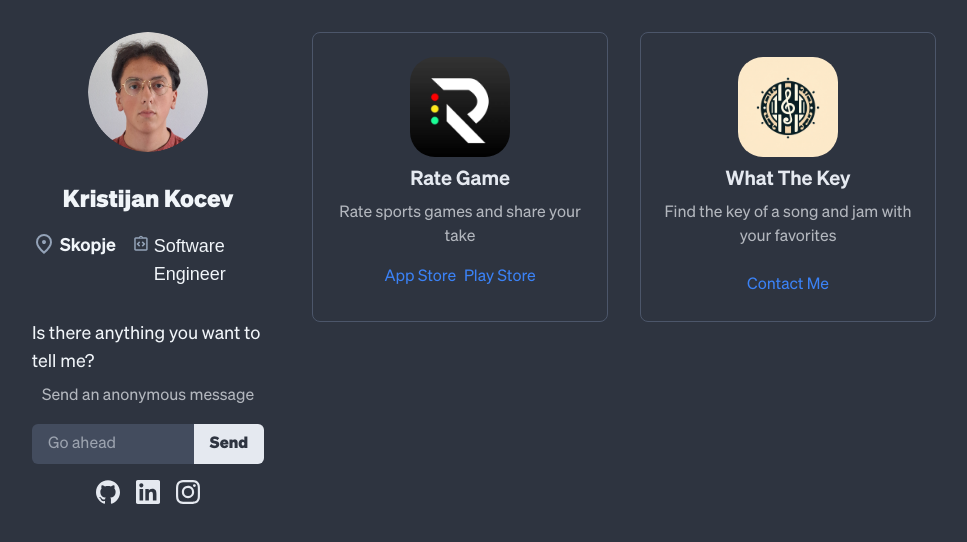
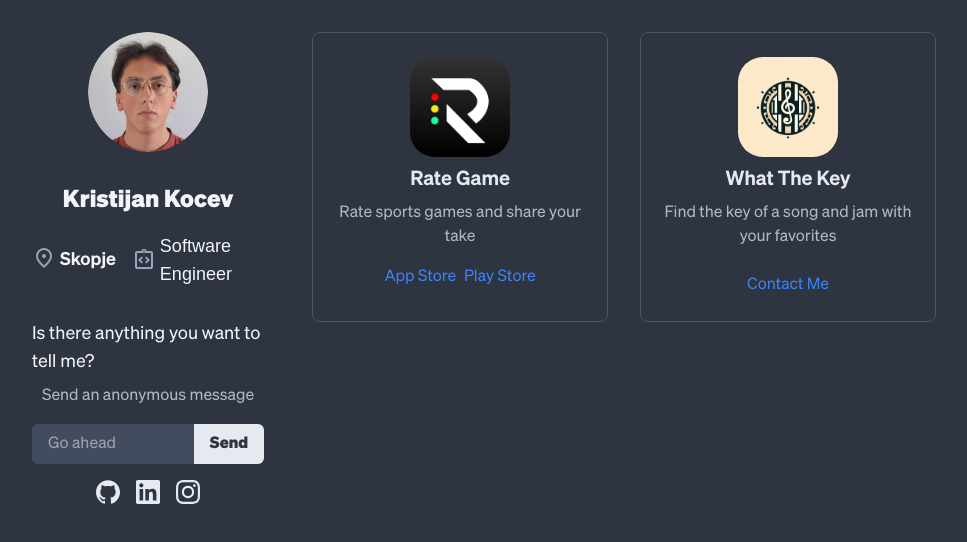
Before and after one commit to JustAnotherHeroRiding/portfolio, a Next.js app: page / in a window 1280 px wide. Shown: the top 542 px of the page, without its empty margins (16-983 px from the left). Built offline with nearby package versions, Linux system fonts and the light colour scheme; no server answers; a web font is replaced by a local one.

Commit message:
fix: shrink-0 on icons and vertical center

```diff
--- a/src/app/components/sidebar/sections/UserInfo.tsx
+++ b/src/app/components/sidebar/sections/UserInfo.tsx
@@ -15,12 +15,12 @@ const UserInfo = () => {
         alt='Rate Game Logo'
       />
       <span className='text-2xl font-bold'>Kristijan Kocev</span>
-      <div className='flex flex-row gap-4'>
+      <div className='flex flex-row gap-4 justify-center items-center'>
         <div className='flex flex-row gap-1'>
           <Location fill='#94a3b8' size={24} />
           <span className='text-lg font-medium'>Skopje</span>
         </div>
-        <div className='flex flex-row gap-1'>
+        <div className='flex flex-row gap-1 justify-center items-center'>
           <Engineer fill='#94a3b8' size={24} />
           <span className='text-lg font-medium font-soehne-mono'>Software Engineer</span>
         </div>
--- a/src/app/components/svg/Engineer.tsx
+++ b/src/app/components/svg/Engineer.tsx
@@ -8,6 +8,7 @@ const Engineer = ({ size = 24, fill = '#5f6368' }: SVGProps) => {
       viewBox='0 -960 960 960'
       width={`${size}px`}
       fill={fill}
+      className={`w-${size} h-${size} flex-shrink-0`}
     >
       <path d='m384-336 56-58-86-86 86-86-56-58-144 144 144 144Zm192 0 144-144-144-144-56 58 86 86-86 86 56 58ZM200-120q-33 0-56.5-23.5T120-200v-560q0-33 23.5-56.5T200-840h168q13-36 43.5-58t68.5-22q38 0 68.5 22t43.5 58h168q33 0 56.5 23.5T840-760v560q0 33-23.5 56.5T760-120H200Zm0-80h560v-560H200v560Zm280-590q13 0 21.5-8.5T510-820q0-13-8.5-21.5T480-850q-13 0-21.5 8.5T450-820q0 13 8.5 21.5T480-790ZM200-200v-560 560Z' />
     </svg>
--- a/src/app/components/svg/Location.tsx
+++ b/src/app/components/svg/Location.tsx
@@ -8,6 +8,7 @@ const Location = ({ size = 24, fill = '#5f6368' }: SVGProps) => {
       viewBox='0 -960 960 960'
       width={`${size}px`}
       fill={fill}
+      className={`w-${size} h-${size} flex-shrink-0`}
     >
       <path d='M480-480q33 0 56.5-23.5T560-560q0-33-23.5-56.5T480-640q-33 0-56.5 23.5T400-560q0 33 23.5 56.5T480-480Zm0 294q122-112 181-203.5T720-552q0-109-69.5-178.5T480-800q-101 0-170.5 69.5T240-552q0 71 59 162.5T480-186Zm0 106Q319-217 239.5-334.5T160-552q0-150 96.5-239T480-880q127 0 223.5 89T800-552q0 100-79.5 217.5T480-80Zm0-480Z' />
     </svg>
```
